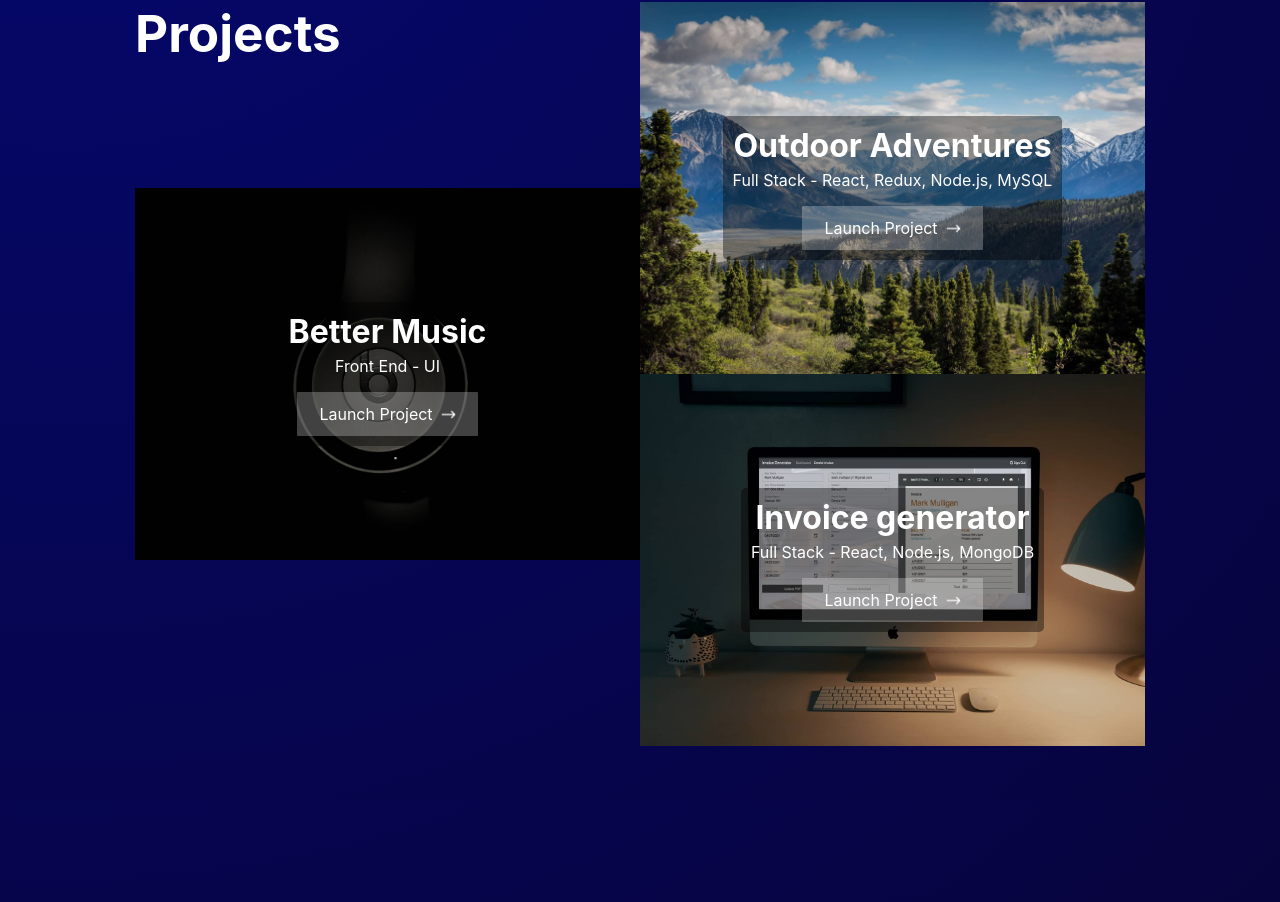
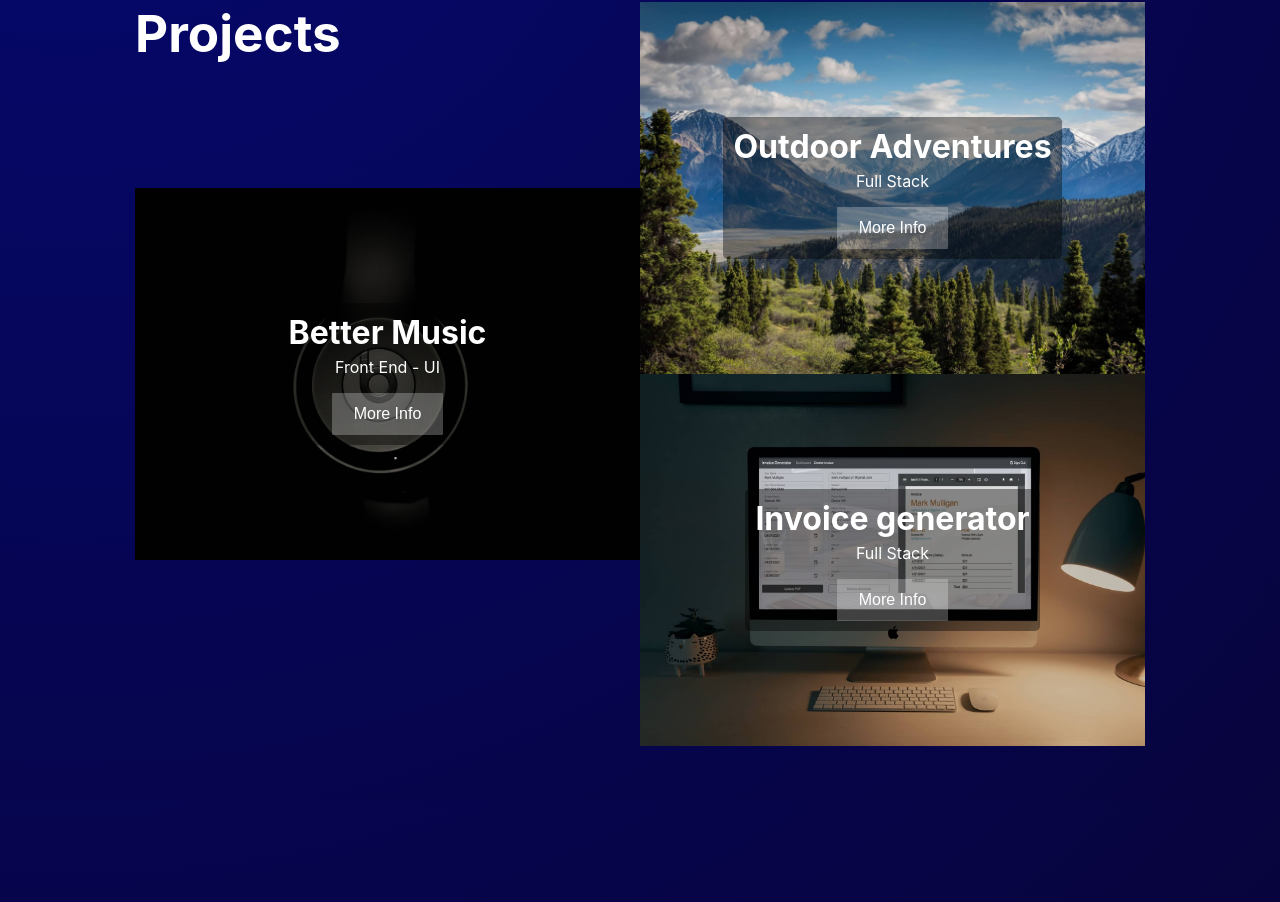
Before and after one commit to Mark-Mulligan/nextjs-portfolio, a Next.js app: page / in a window 1280 px wide. Shown: the part 1612-2514 px from the top of the page. Built offline with nearby package versions, Linux system fonts and the light colour scheme.

Commit message:
changed button on projects to more info

```diff
--- a/components/ProjectSection.tsx
+++ b/components/ProjectSection.tsx
@@ -10,27 +10,17 @@ const ProjectSection = () => {
         <div className={styles.leftCol}>
           <div className={styles.projectWrapper}>
             <Image src="/images/betterMusic.jpg" layout="fill" objectFit="cover" alt="Picture of beats headphones" />
-            <ProjectLabel title="Better Music" subTitle="Front End - UI" btnText="Launch Project" projectLink="#" />
+            <ProjectLabel title="Better Music" subTitle="Front End - UI" />
           </div>
         </div>
         <div className={styles.rightCol}>
           <div className={styles.projectWrapper}>
             <Image src="/images/outdoorAdventures.jpg" layout="fill" objectFit="cover" alt="Mountains and trees view" />
-            <ProjectLabel
-              title="Outdoor Adventures"
-              subTitle="Full Stack - React, Redux, Node.js, MySQL"
-              btnText="Launch Project"
-              projectLink="#"
-            />
+            <ProjectLabel title="Outdoor Adventures" subTitle="Full Stack" />
           </div>
           <div className={styles.projectWrapper}>
             <Image src="/images/InvoiceGenerator.jpg" layout="fill" objectFit="cover" alt="Computer with invoices" />
-            <ProjectLabel
-              title="Invoice generator"
-              subTitle="Full Stack - React, Node.js, MongoDB"
-              btnText="Launch Project"
-              projectLink="#"
-            />
+            <ProjectLabel title="Invoice generator" subTitle="Full Stack" />
           </div>
         </div>
       </div>
--- a/components/ui/ProjectLabel.tsx
+++ b/components/ui/ProjectLabel.tsx
@@ -1,53 +1,17 @@
-import Image from 'next/image';
 import styles from '../../styles/ProjectLabel.module.scss';
-import { useEffect, useState, useRef } from 'react';
 
 interface ProjectLabelProps {
   title: string;
   subTitle: string;
-  btnText: string;
-  projectLink: string;
 }
 
-const ProjectLabel = ({ title, subTitle, btnText, projectLink }: ProjectLabelProps) => {
-  const [isHovering, setIsHovering] = useState(false);
-  const ref = useRef<null | HTMLAnchorElement>(null);
-
-  const handleMouseOver = () => setIsHovering(true);
-  const handleMouseOut = () => setIsHovering(false);
-
-  useEffect(
-    () => {
-      const node = ref.current;
-
-      if (node && node !== null) {
-        node.addEventListener('mouseover', handleMouseOver);
-        node.addEventListener('mouseout', handleMouseOut);
-        return () => {
-          node.removeEventListener('mouseover', handleMouseOver);
-          node.removeEventListener('mouseout', handleMouseOut);
-        };
-      }
-    },
-    [], // Recall only if ref changes
-  );
-
+const ProjectLabel = ({ title, subTitle }: ProjectLabelProps) => {
   return (
     <div className={styles.projectInfoContainer}>
       <div className={styles.projectInfo}>
         <h3>{title}</h3>
         <p>{subTitle}</p>
-        <a ref={ref} href={projectLink}>
-          <span>{btnText}</span>
-          <span className={styles.linkArrow}>
-            <Image
-              src={isHovering ? '/icons/right-arrow.png' : '/icons/white-right-arrow.png'}
-              alt="link to project page in another tab"
-              height={15}
-              width={15}
-            />
-          </span>
-        </a>
+        <button>More Info</button>
       </div>
     </div>
   );
--- a/styles/ProjectLabel.module.scss
+++ b/styles/ProjectLabel.module.scss
@@ -25,7 +25,7 @@
     margin-top: 2px;
   }
 
-  a {
+  button {
     display: inline-block;
     background: rgba(255, 255, 255, 0.25);
     color: $primary-color;
@@ -44,7 +44,7 @@
     }
   }
 
-  a:hover {
+  button:hover {
     cursor: pointer;
     background: rgba(255, 255, 255, 0.9);
     color: black;
```
